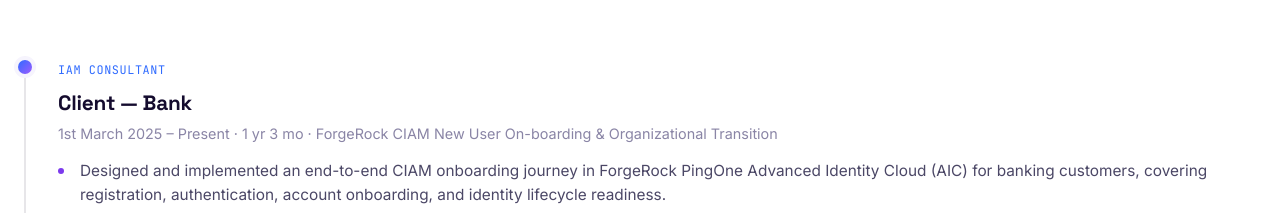
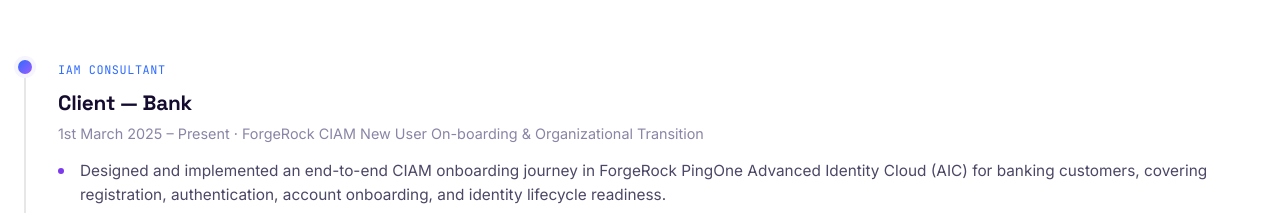
Before and after one commit to AmitKumar9168/PersonalPortfolio, a plain HTML site: page index.html in a window 1280 px wide. Shown: the part 3440-3653 px from the top of the page. Drawn offline with Linux system fonts and the light colour scheme.

Commit message:
some changes related to experience and Contact card

```diff
--- a/index.html
+++ b/index.html
@@ -245,7 +245,7 @@
       <div class="timeline-item">
         <span class="timeline-role">IAM CONSULTANT</span>
         <h3>Client — Bank</h3>
-        <span class="timeline-company">1st March 2025 – Present · 1 yr 3 mo · ForgeRock CIAM New User On-boarding &amp; Organizational Transition</span>
+        <span class="timeline-company">1st March 2025 – Present · ForgeRock CIAM New User On-boarding &amp; Organizational Transition</span>
         <ul>
           <li>Designed and implemented an end-to-end CIAM onboarding journey in ForgeRock PingOne
             Advanced Identity Cloud (AIC) for banking customers, covering registration,
```
